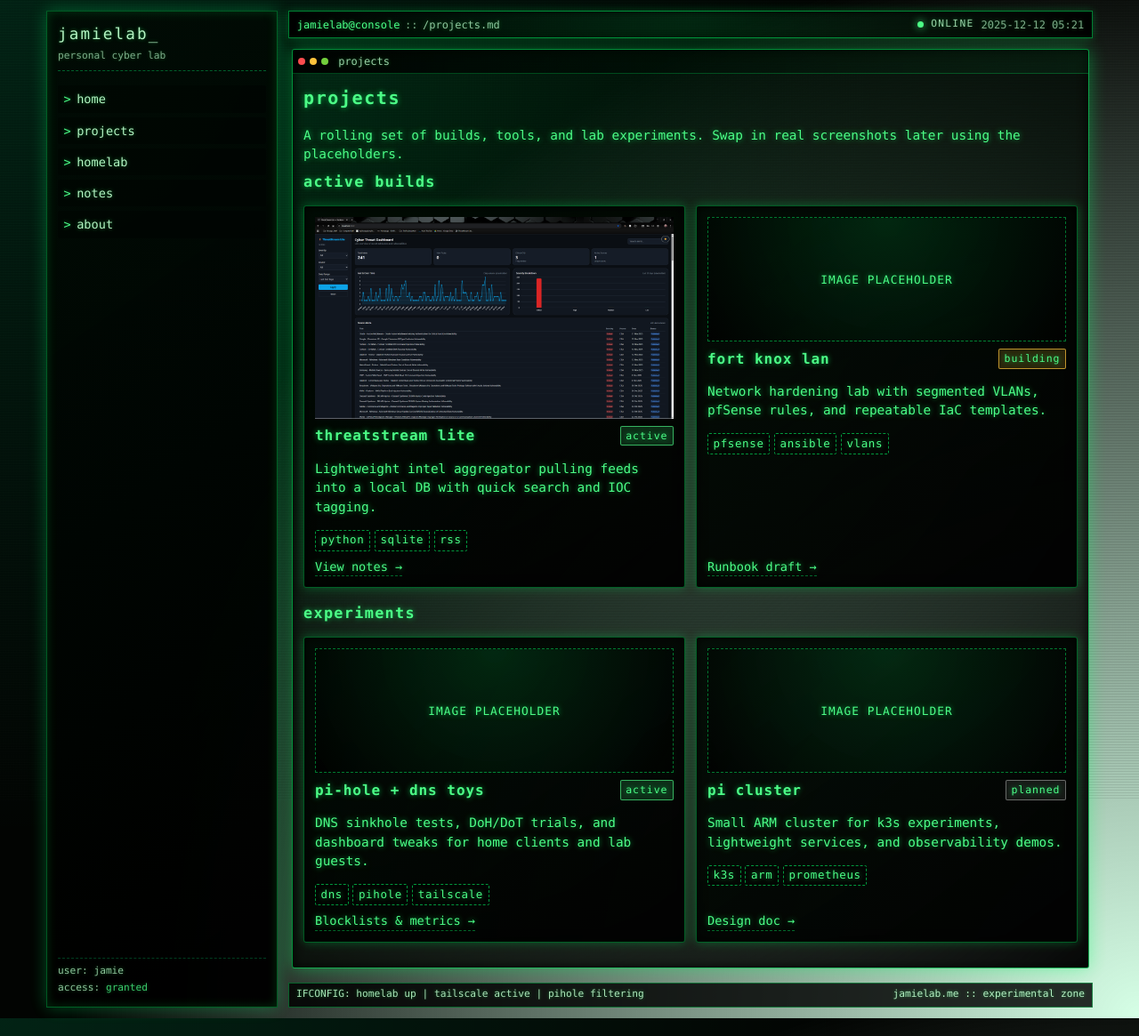
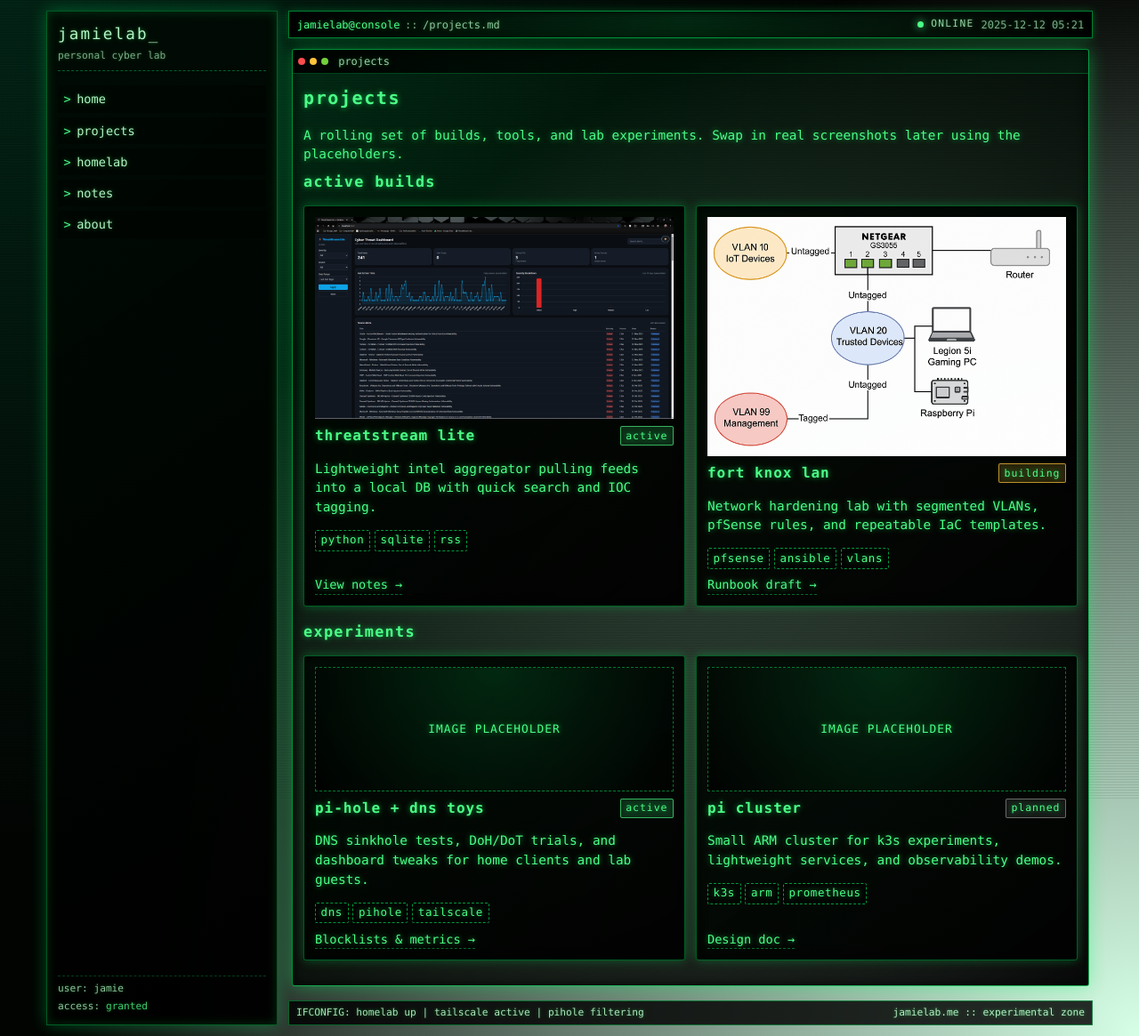
Before and after one commit to jimjamscott22/jimjamscott22.github.io, a Jekyll site: the page built from projects.md, in a window 1280 px wide. Shown: the whole page at 89% size. Built offline with Jekyll 4.4.1, drawn with Linux system fonts in a browser that asks for light colours.

Commit message:
tried to add project image again

```diff
--- a/projects.md
+++ b/projects.md
@@ -26,7 +26,7 @@ A rolling set of builds, tools, and lab experiments. Swap in real screenshots la
   </article>
 
   <article class="card">
-    <div class="placeholder-img" aria-hidden="true">image placeholder</div>
+   <img src="/img/VLAN_Diagram.png" alt="image of a VLAN diagram">
     <header class="card-header">
       <h2>Fort Knox LAN</h2>
       <span class="badge status status-building">building</span>
```
